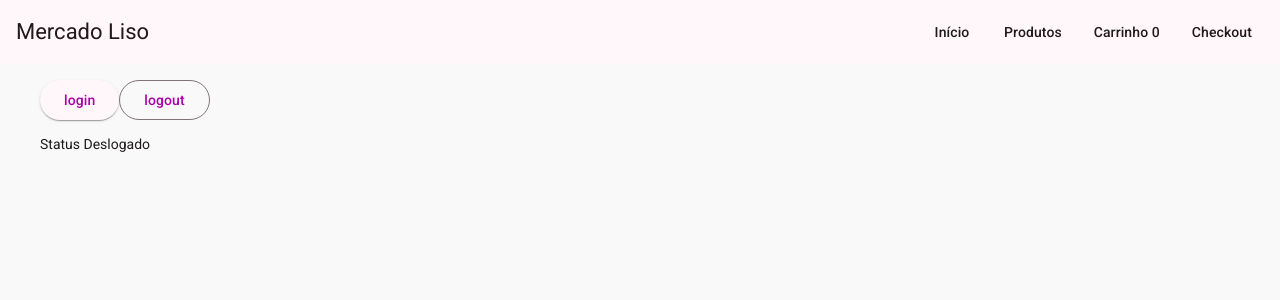
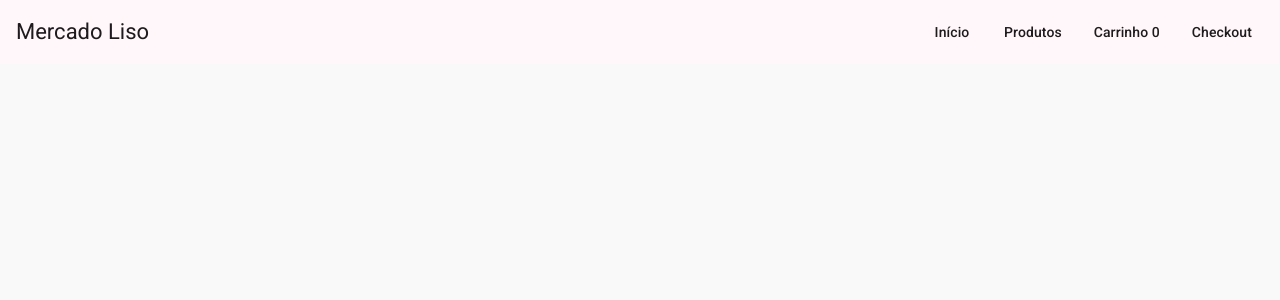
Before and after one commit to jolly-ga/e-commerce, an Angular app: page / in a window 1280 px wide. Shown: the top 300 px of the page. Built offline with nearby package versions, Linux system fonts and the light colour scheme.

Commit message:
refactor(app.html, app.ts): remove código temporário que foi substituído pela arquitetura profissional de autenticação.

```diff
--- a/src/app/app.html
+++ b/src/app/app.html
@@ -2,11 +2,6 @@
 
 <main class="container-principal ">
   <section class="bloco-controle">
-
-<button  mat-raised-button color="primary" (click)="login()">login</button>
-        <button mat-stroked-button color="accent" (click)="logout()">logout</button>
-        <P>Status {{usuarioLogado() ? 'Logado' : 'Deslogado'}}</P>
-
         </section>
 <router-outlet></router-outlet>
 </main>
--- a/src/app/app.ts
+++ b/src/app/app.ts
@@ -3,20 +3,16 @@ import { Component, signal } from '@angular/core';
 //import{Produto} from './components/produto/produto'; //importando a classe produto do arquivo produto.ts para ser usado no componente app
 import{ RouterOutlet, RouterLink } from '@angular/router';
 import { UpperCasePipe} from '@angular/common';
-import { usuarioLogado, login, logout } from './core/auth';
 import {MatButtonModule } from '@angular/material/button';
 import {MatCardModule } from '@angular/material/card';
 import { Header } from './shared/layout/header/header';
 @Component({
   selector: 'app-root',
-  imports: [RouterOutlet, RouterLink, UpperCasePipe, MatCardModule, MatButtonModule, Header],
+  imports: [RouterOutlet, MatCardModule, MatButtonModule, Header],
   templateUrl: './app.html',
   styleUrl: './app.css'
 })
 export class App {
   protected readonly title = signal('e-commerce');
   nomeLoja = 'Mercado Liso';
-  usuarioLogado = usuarioLogado;
-  login = login;
-  logout = logout;
 }
```
